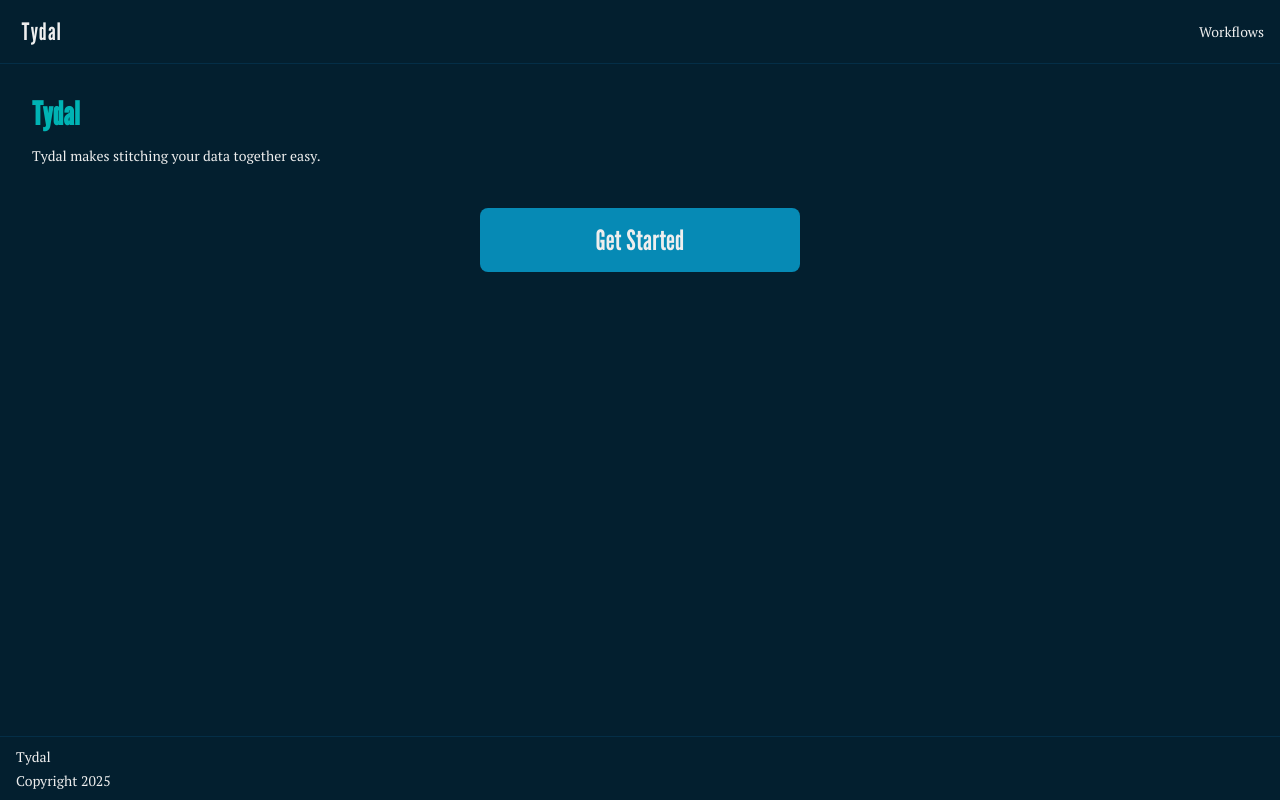
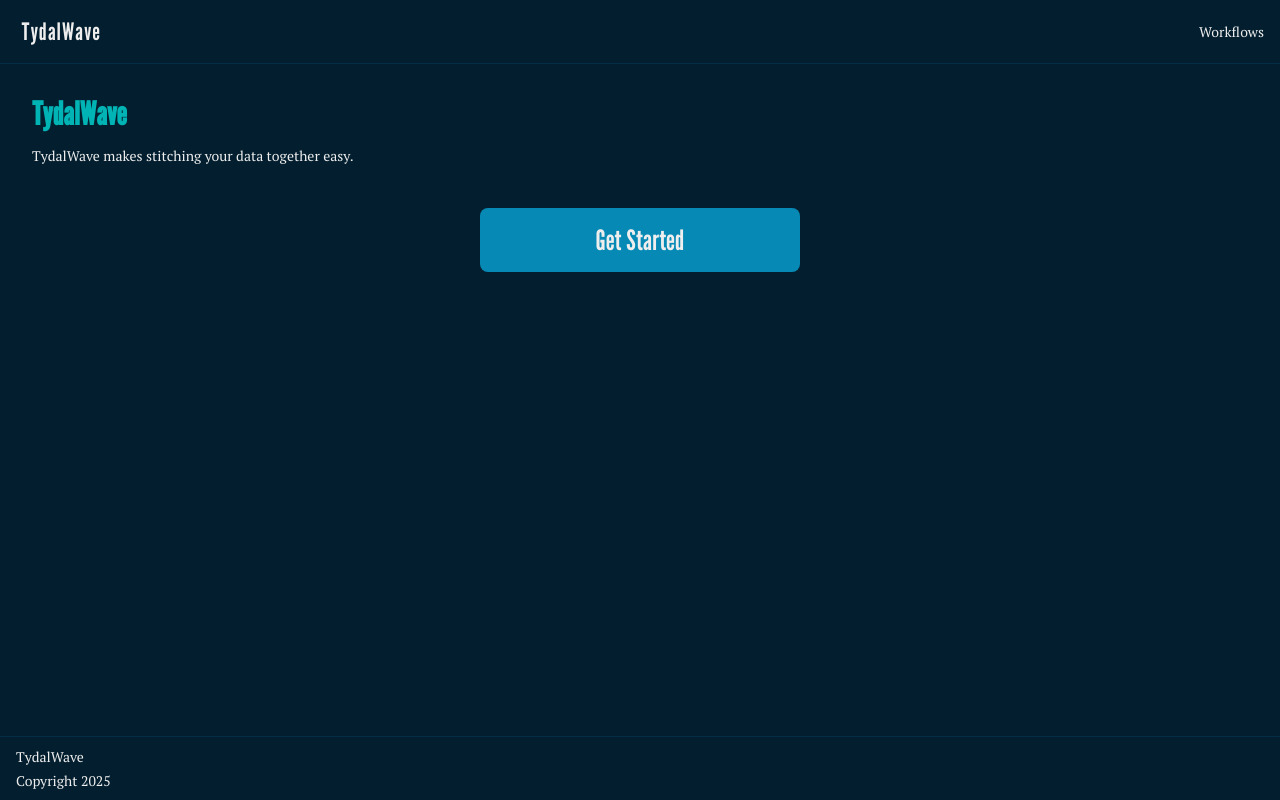
Before and after one commit to iamthe-Wraith/spotbot, a SvelteKit app: page / in a window 1280 px wide. Built offline with nearby package versions, Linux system fonts and the light colour scheme; some icons are missing.

Commit message:
chore: :mushroom: updates app name

```diff
--- a/src/lib/components/Logo.svelte
+++ b/src/lib/components/Logo.svelte
@@ -1,6 +1,6 @@
 <a href="/">
     <i class="fa-duotone fa-solid fa-wave"></i>
-    <div>Tydal</div>
+    <div>TydalWave</div>
 </a>
 
 <style>
--- a/src/lib/state/db.svelte.ts
+++ b/src/lib/state/db.svelte.ts
@@ -68,7 +68,7 @@ interface IWorkflowMatch {
     updated_at: string;
 }
 
-const db = $state(new Dexie('tydal') as Dexie & {
+const db = $state(new Dexie('tydalwave') as Dexie & {
     workflows: EntityTable<
         IWorkflow,
         'id'
--- a/src/routes/+layout.svelte
+++ b/src/routes/+layout.svelte
@@ -22,7 +22,7 @@ import Logo from '$lib/components/Logo.svelte';
 </main>
 
 <footer>
-    <p>Tydal</p>
+    <p>TydalWave</p>
     <p>Copyright {new Date().getFullYear()}</p>
 </footer>
 
--- a/src/routes/+page.svelte
+++ b/src/routes/+page.svelte
@@ -3,8 +3,8 @@
 </script>
 
 <section>
-    <h1>Tydal</h1>
-    <p>Tydal makes stitching your data together easy.</p>
+    <h1>TydalWave</h1>
+    <p>TydalWave makes stitching your data together easy.</p>
 </section>
 
 <section class="flex-center">
```
